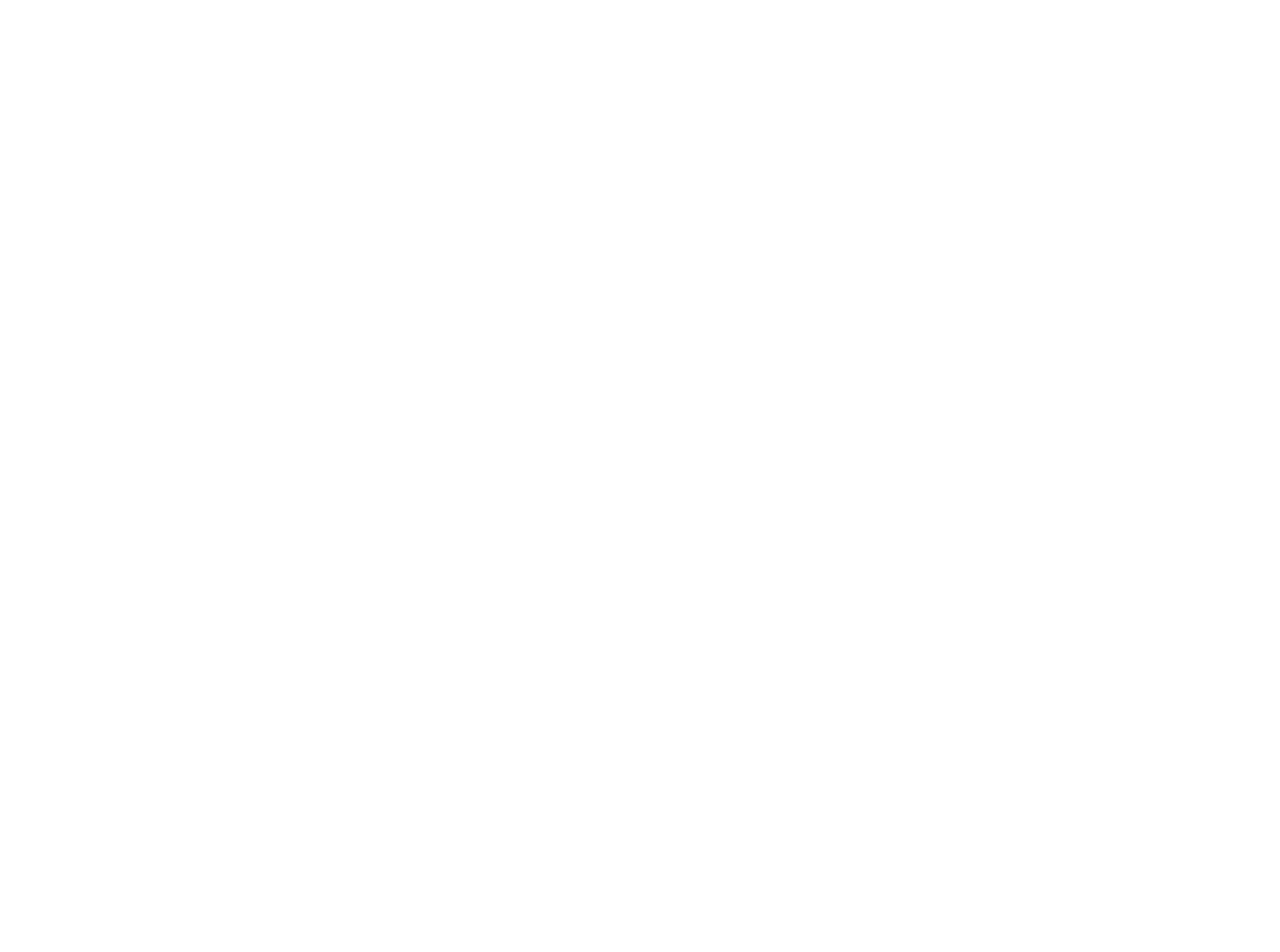
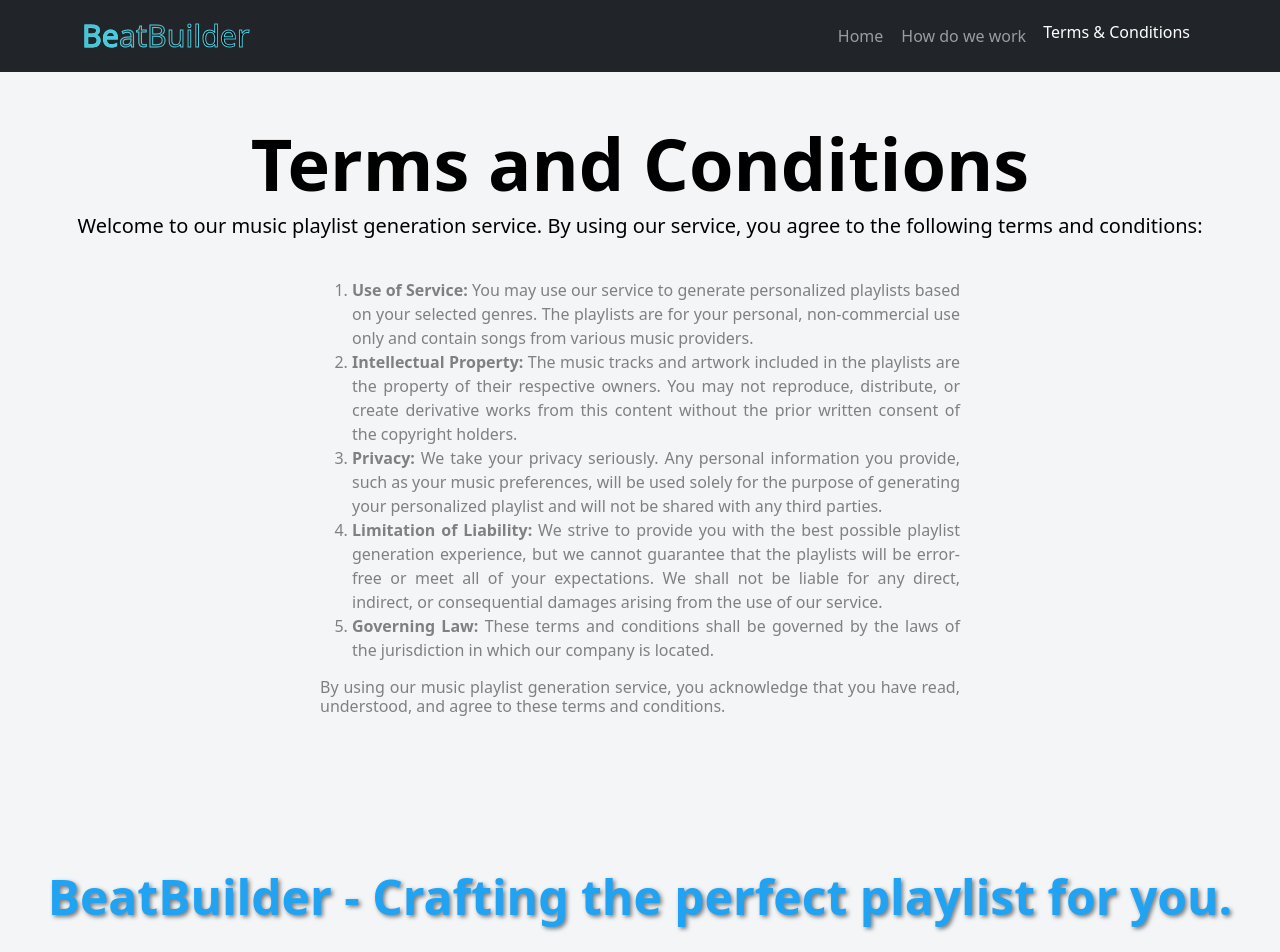
Before and after one commit to nandolopez7/beatbuilder, a React (Create React App) app in the folder beatbuilder-front/: page /terms in a window 1280 px wide. Before the commit this address had no page. Shown: the top 952 px of the page. Before the commit the page ends 800 px from the top, so only its background shows below. Built offline with nearby package versions, Linux system fonts and the light colour scheme.

Commit message:
Terms page created and completed

```diff
--- a/beatbuilder-front/src/App.js
+++ b/beatbuilder-front/src/App.js
@@ -2,7 +2,7 @@
 import {BrowserRouter, Routes, Route} from 'react-router-dom'
 import {InitialPage} from './pages/initial_page'
 import {InfoPage} from './pages/info_page'
-import {SignInPage} from './pages/sign_page'
+import {TermsPage} from './pages/terms_page'
 
 
 
@@ -19,7 +19,7 @@
     <Routes>
       <Route path='/' element ={<InitialPage/>} />
       <Route path='/info' element ={<InfoPage/>} />
-      <Route path='/sign' element ={<SignInPage/>} />
+      <Route path='/terms' element ={<TermsPage/>} />
 
     </Routes>
 
--- a/beatbuilder-front/src/components/navbar_initial_page_component.jsx
+++ b/beatbuilder-front/src/components/navbar_initial_page_component.jsx
@@ -45,11 +45,11 @@
               </Nav.Link>
               <Nav.Link
                 as={NavLink}
-                to="/sign"
-                onClick={() => handleItemClick("Sign")}
-                className={location.pathname === "/sign" ? "active" : ""}
+                to="/terms"
+                onClick={() => handleItemClick("Terms")}
+                className={location.pathname === "/terms" ? "active" : ""}
               >
-                Sign In/Up
+                Terms & Conditions
               </Nav.Link>
             </Nav>
           </Navbar.Collapse>
--- a/beatbuilder-front/src/css/initial_page_style.css
+++ b/beatbuilder-front/src/css/initial_page_style.css
@@ -85,7 +85,7 @@
     border-bottom-right-radius: 0;
     border-top-left-radius: 10%;
     border-top-right-radius: 10%;
-    border: 1px solid rgb(233, 231, 231);
+    border: 1px solid rgb(212, 212, 212);
     transition: box-shadow 0.6s ease, transform 0.6s ease;
 }
 
--- /dev/null
+++ b/beatbuilder-front/src/css/terms_page_style.css
@@ -0,0 +1,37 @@
+.terms-list {
+    color: grey;
+    margin-bottom: 5rem;
+    margin-top: 2rem;
+    padding-left: 25%;
+    padding-right: 25%;
+    text-align: justify;
+}
+
+.term-title {
+    font-size: 4.5rem;
+    font-weight: bolder;
+    margin-top: 3rem;
+}
+
+.term-slogan {
+    color: #21a3f4;
+    font-size: 3rem;
+    font-weight: bolder;
+    margin-bottom: 5.2rem;
+    margin-top: 4rem;
+    text-shadow: 2px 2px 4px rgba(0, 0, 0, 0.5);
+}
+
+@media (max-width: 768px) {
+    .terms-list {
+        padding-left: 5%;
+        padding-right: 5%;
+    }
+    .term-title {
+        font-size: 2.5;
+    }
+    .term-slogan {
+        font-size: 2.5;
+    }
+
+  }
--- a/beatbuilder-front/src/pages/info_page.jsx
+++ b/beatbuilder-front/src/pages/info_page.jsx
@@ -1,5 +1,5 @@
 import { NavbarInitialPage } from "../components/navbar_initial_page_component";
-import { Container, Row, Col, Card, Button } from "react-bootstrap";
+import { Container, Row, Col, Card } from "react-bootstrap";
 import { FontAwesomeIcon } from "@fortawesome/react-fontawesome";
 import {
   faMagnifyingGlass,
--- a/beatbuilder-front/src/pages/sign_page.jsx
+++ /dev/null
@@ -1,10 +0,0 @@
-import { NavbarInitialPage } from "../components/navbar_initial_page_component";
-import Footer from "../components/footer_component";
-export function SignInPage() {
-  return (
-    <>
-      <NavbarInitialPage />
-      <Footer />
-    </>
-  );
-}
--- /dev/null
+++ b/beatbuilder-front/src/pages/terms_page.jsx
@@ -0,0 +1,88 @@
+import { NavbarInitialPage } from "../components/navbar_initial_page_component";
+import { Container, Row } from "react-bootstrap";
+import Footer from "../components/footer_component";
+import "../css/terms_page_style.css";
+export function TermsPage() {
+  return (
+    <>
+      <NavbarInitialPage />
+      <Container
+        fluid
+        style={{
+          color: "#ffffff",
+        }}
+      >
+        <Row
+          className="justify-content-center align-items-center text-center"
+          style={{
+            backgroundColor: "#f3f5f7",
+            color: "#000000",
+          }}
+        >
+          <h1 className="term-title">Terms and Conditions</h1>
+          <h5>
+            Welcome to our music playlist generation service. By using our
+            service, you agree to the following terms and conditions:
+          </h5>
+          <div className="terms-list">
+            <ol>
+              <li>
+                <b>Use of Service:</b> You may use our service to generate
+                personalized playlists based on your selected genres. The
+                playlists are for your personal, non-commercial use only and
+                contain songs from various music providers.
+              </li>
+
+              <li>
+                <b>Intellectual Property:</b> The music tracks and artwork
+                included in the playlists are the property of their respective
+                owners. You may not reproduce, distribute, or create derivative
+                works from this content without the prior written consent of the
+                copyright holders.
+              </li>
+
+              <li>
+                <b>Privacy:</b> We take your privacy seriously. Any personal
+                information you provide, such as your music preferences, will be
+                used solely for the purpose of generating your personalized
+                playlist and will not be shared with any third parties.
+              </li>
+
+              <li>
+                <b>Limitation of Liability:</b> We strive to provide you with
+                the best possible playlist generation experience, but we cannot
+                guarantee that the playlists will be error-free or meet all of
+                your expectations. We shall not be liable for any direct,
+                indirect, or consequential damages arising from the use of our
+                service.
+              </li>
+
+              <li>
+                <b>Governing Law:</b> These terms and conditions shall be
+                governed by the laws of the jurisdiction in which our company is
+                located.
+              </li>
+            </ol>
+
+            <h6>
+              By using our music playlist generation service, you acknowledge
+              that you have read, understood, and agree to these terms and
+              conditions.
+            </h6>
+          </div>
+        </Row>
+
+        <Row
+          className="justify-content-center align-items-center text-center"
+          style={{
+            backgroundColor: "#f3f5f7",
+            color: "#000000",
+          }}
+        >
+          <h1 className="term-slogan">BeatBuilder - Crafting the perfect playlist for you.</h1>
+        </Row>
+      </Container>
+      <Footer />
+    </>
+  );
+}
```
